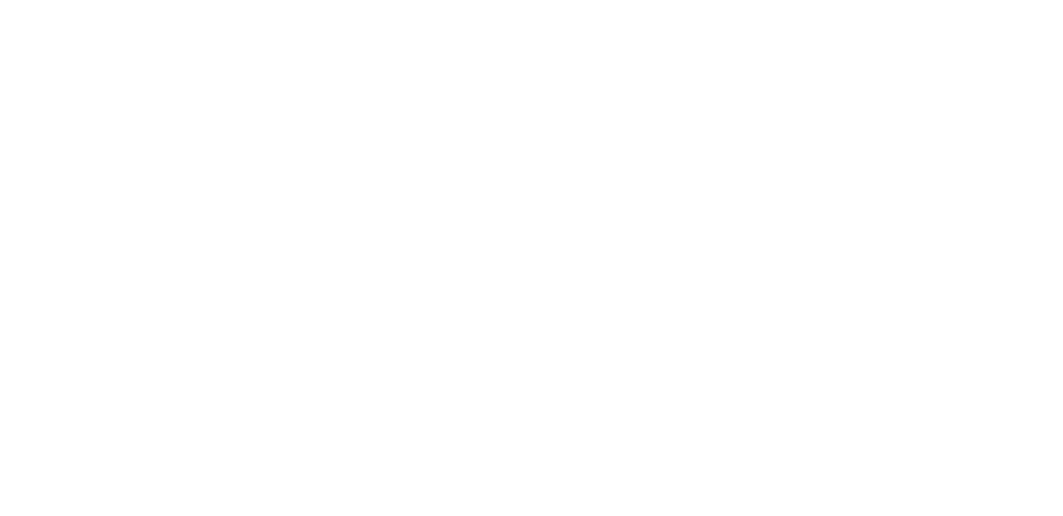
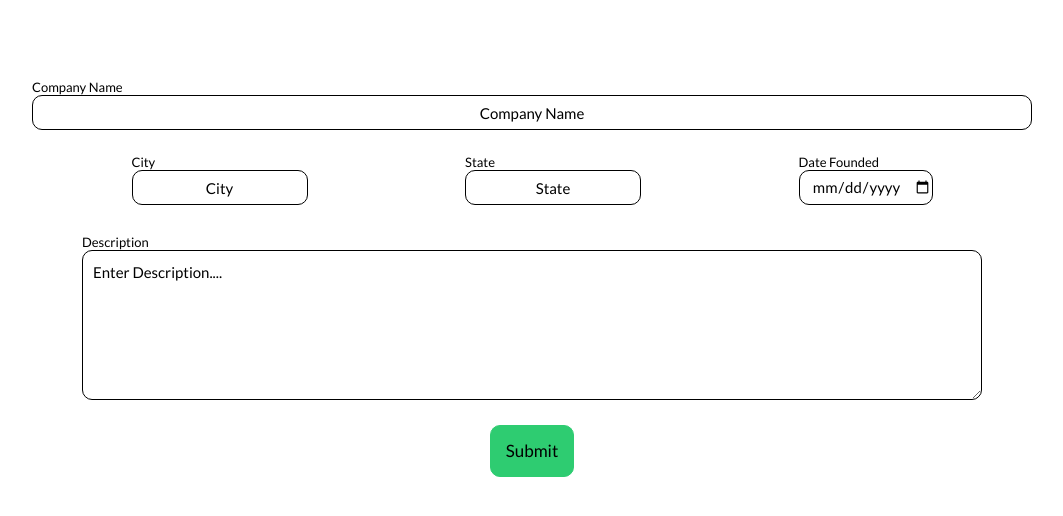
Before and after one commit to rhysgoehring/full-stack-challenge-client, a React (Create React App) app: page /company/1/edit in a window 1280 px wide. Shown: the top 516 px of the page, without its empty margins (108-1171 px from the left). Built offline with nearby package versions, Linux system fonts and the light colour scheme; no server answers.

Commit message:
users can now edit company details

```diff
--- a/src/App.js
+++ b/src/App.js
@@ -6,6 +6,7 @@
 import CompaniesIndex from "./pages/CompaniesIndex";
 import CompanyDetails from "./pages/CompanyDetails";
 import CreateCompany from "./pages/CreateCompany";
+import CompanyEdit from "./pages/CompanyEdit";
 
 const App = () => {
   return (
@@ -16,6 +17,7 @@
           <Route path="/" exact component={CompaniesIndex} />
           <Route path="/company/new" exact component={CreateCompany} />
           <Route path="/company/:id" exact component={CompanyDetails} />
+          <Route path="/company/:id/edit" exact component={CompanyEdit} />
         </Switch>
       </BrowserRouter>
     </React.Fragment>
--- a/src/components/CompanyForm/index.js
+++ b/src/components/CompanyForm/index.js
@@ -21,6 +21,7 @@
 }) => {
   return (
     <Formik
+      enableReinitialize
       initialValues={{
         name: initialName,
         city: initialCity,
--- a/src/pages/CompanyDetails/index.js
+++ b/src/pages/CompanyDetails/index.js
@@ -50,7 +50,8 @@
   };
 
   handleEdit = () => {
-    console.log("navigate to edit page");
+    const { id } = this.props.match.params;
+    this.props.history.push(`/company/${id}/edit`);
   };
 
   handleAddFounder = () => {
--- /dev/null
+++ b/src/pages/CompanyEdit/index.js
@@ -0,0 +1,66 @@
+import React from "react";
+import axios from "axios";
+import { MainContainer } from "../../components/Layout";
+import { PageHeader, StyledButton } from "../../components/Common";
+import CompanyForm from "../../components/CompanyForm";
+
+class CompanyEdit extends React.Component {
+  constructor(props) {
+    super(props);
+    this.state = {
+      city: "",
+      date_founded: "",
+      description: "",
+      name: "",
+      state: ""
+    };
+  }
+
+  componentDidMount() {
+    this.fetchCompanyInfo();
+  }
+
+  onSubmit = async values => {
+    const { id } = this.props.match.params;
+    try {
+      await axios.put(`http://localhost:3000/companies/${id}`, values);
+      this.props.history.push("/");
+    } catch (error) {
+      console.log("error editing company details");
+    }
+  };
+
+  fetchCompanyInfo = async () => {
+    const { id } = this.props.match.params;
+    try {
+      const { data } = await axios.get(`http://localhost:3000/companies/${id}`);
+      this.setState({
+        city: data.city,
+        date_founded: data.date_founded,
+        description: data.description,
+        name: data.name,
+        state: data.state
+      });
+    } catch (error) {
+      console.log("error fetching company info", error);
+    }
+  };
+
+  render() {
+    return (
+      <MainContainer>
+        <PageHeader>{this.state.name}</PageHeader>
+        <CompanyForm
+          onSubmit={this.onSubmit}
+          initialName={this.state.name}
+          initialCity={this.state.city}
+          initialState={this.state.state}
+          initialDate={this.state.date_founded}
+          initialDescription={this.state.description}
+        />
+      </MainContainer>
+    );
+  }
+}
+
+export default CompanyEdit;
```
